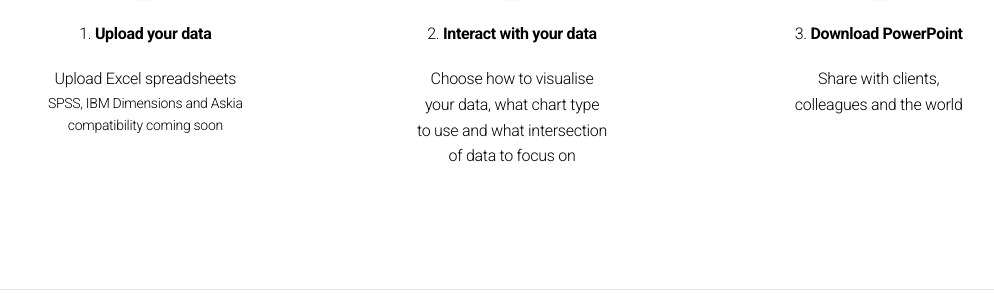
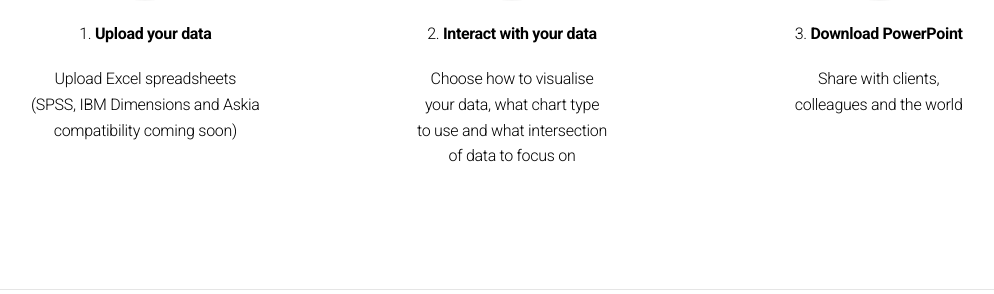
Before and after one commit to challengingcoder/python_xlsx_highchart, a Flask app: page / in a window 1280 px wide. Shown: the part 1416-1710 px from the top of the page, without its empty margins (128-1122 px from the left). Run offline with Flask 2, Linux system fonts and the light colour scheme; some libraries are stand-ins or nearby versions.

Commit message:
more text edits

```diff
--- a/src/pptxbuilder/templates/partial/sections/howItWorksSection.jinja2
+++ b/src/pptxbuilder/templates/partial/sections/howItWorksSection.jinja2
@@ -9,8 +9,7 @@
           <span class="how-icon icon-upload-to-cloud"></span>
         </div>
         <h1 class="title lead">1. <strong>Upload your data</strong></h1>
-        <p class="subtitle featured-list-icon-text">Upload Excel spreadsheets</p>
-        <p class="sub-note">SPSS, IBM Dimensions and Askia<br> compatibility coming soon</p>
+        <p class="subtitle featured-list-icon-text">Upload Excel spreadsheets<br> (SPSS, IBM Dimensions and Askia<br> compatibility coming soon)</p>
       </div>
       <div class="one-explainer">
         <div class="how-to-icon text-primary">
@@ -25,7 +24,7 @@
           <span class="how-icon icon-download"></span>
         </div>
         <h1 class="title lead">3. <strong>Download PowerPoint</strong></h1>
-        <p class="subtitle featured-list-icon-text">Share with clients, <br> colleagues and the world</p>
+        <p class="subtitle featured-list-icon-text">Share with clients,<br> colleagues and the world</p>
       </div>
     </div>
     </div>
--- a/src/pptxbuilder/templates/partial/sections/joinSection.jinja2
+++ b/src/pptxbuilder/templates/partial/sections/joinSection.jinja2
@@ -3,7 +3,7 @@
 <div class="block block-bordered-lg text-center no-border">
   <div class="container-fluid">
     <p class="lead mb-4">
-      Join thousands of people already using PPTX Builder. Try PPTX Builder for <strong>free</strong>!
+      Try PPTX Builder for <strong>free</strong>!
     </p>
     <form class="form-inline d-flex justify-content-center">
       <a href="#upload-section" class="btn btn-primary mb-3 ml-sm-1">Get started</a>
```
